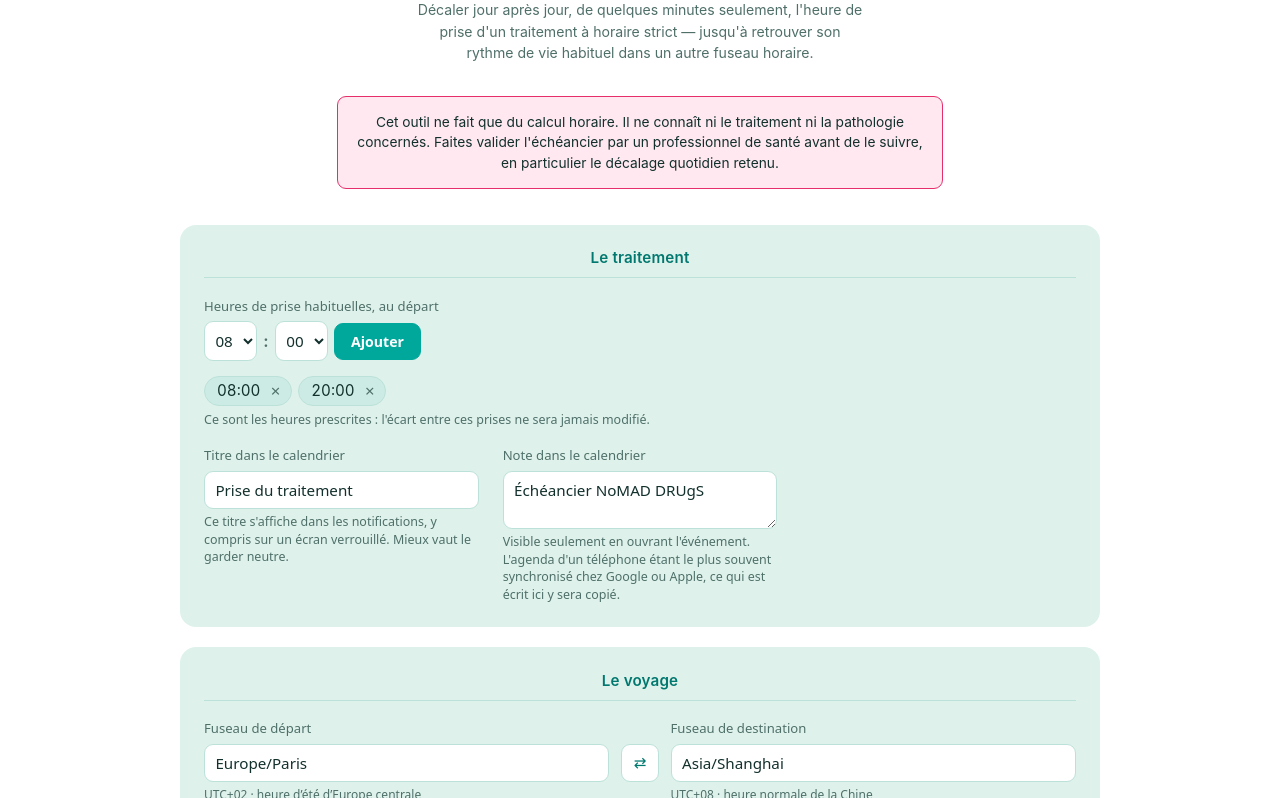
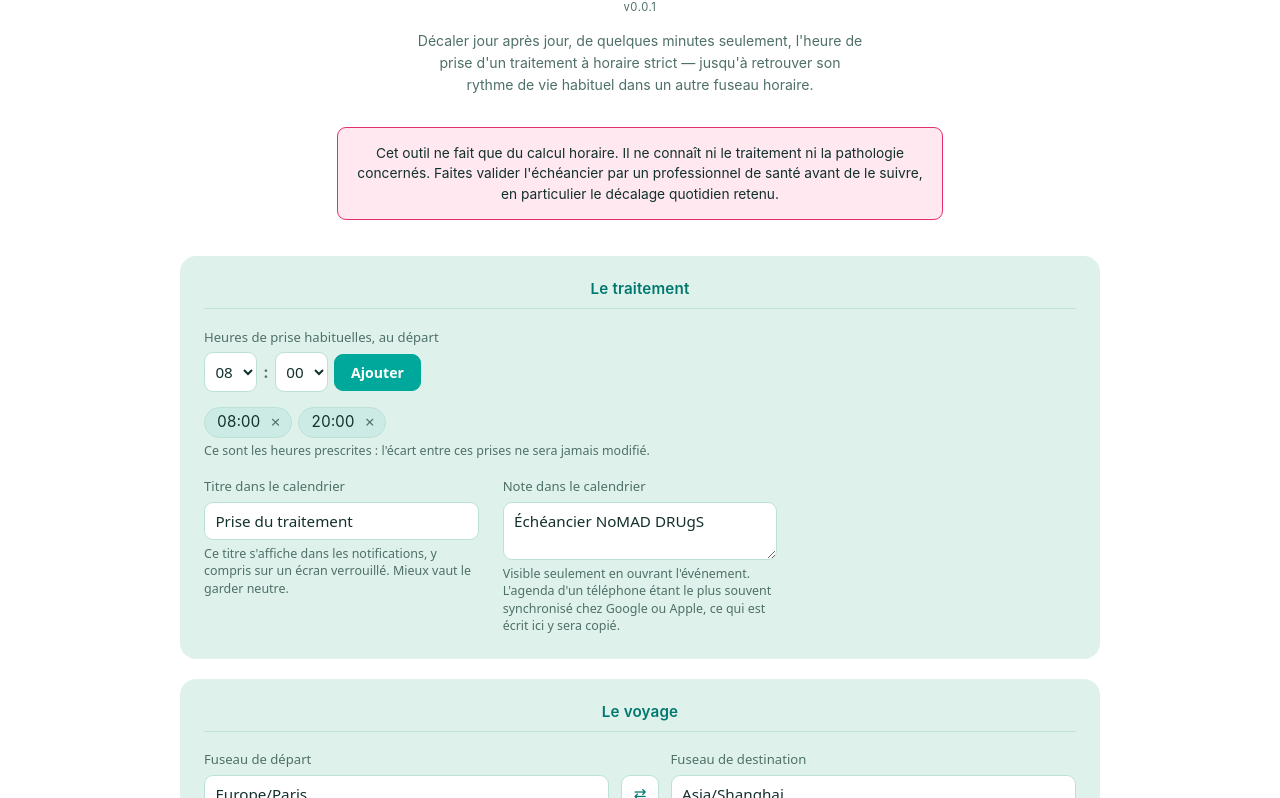
Before and after one commit to NandoGoncalves/nomaddrugs, a plain HTML site: page index.html in a window 1280 px wide. Shown: the part 102-900 px from the top of the page. Drawn offline with Linux system fonts and the light colour scheme.

Commit message:
Ajout du numéro de version

```diff
--- a/index.html
+++ b/index.html
@@ -53,6 +53,10 @@
     text-align:center;
   }
   h1 .o{font-style:italic}
+  .version{
+    text-align:center;font-size:.7rem;letter-spacing:.05em;
+    color:var(--ink-soft);margin:0 0 .9rem;
+  }
   .tagline{
     margin:0 auto 2rem;color:var(--ink-soft);max-width:32em;
     font-size:.88rem;line-height:1.55;text-align:center;
@@ -203,6 +207,7 @@
 <div class="wrap">
 
 <h1>N<span class="o">o</span>MAD DRU<span class="o">g</span>S</h1>
+<p class="version" id="version"></p>
 <p class="tagline">Décaler jour après jour, de quelques minutes seulement, l'heure de prise d'un traitement à horaire strict — jusqu'à retrouver son rythme de vie habituel dans un autre fuseau horaire.</p>
 
 <p class="care">Cet outil ne fait que du calcul horaire. Il ne connaît ni le traitement ni la pathologie concernés. Faites valider l'échéancier par un professionnel de santé avant de le suivre, en particulier le décalage quotidien retenu.</p>
@@ -324,6 +329,8 @@
 
 <script>
 "use strict";
+
+const VERSION = "0.0.1";
 
 /* ---------- fuseaux horaires ---------- */
 
@@ -676,7 +683,7 @@ function buildIcs(r) {
   const L = [
     "BEGIN:VCALENDAR",
     "VERSION:2.0",
-    "PRODID:-//NoMAD DRUgS//Echeancier//FR",
+    "PRODID:-//NoMAD DRUgS//Echeancier " + VERSION + "//FR",
     "CALSCALE:GREGORIAN",
     "METHOD:PUBLISH",
     "X-WR-CALNAME:" + icsEscape(v.subject)
@@ -1164,6 +1171,7 @@ function markStale() {
 
 fillTimeSelects("pattern", 8, 0);
 fillTimeSelects("targets", 8, 0);
+el("version").textContent = "v" + VERSION;
 defaults();
 const fromLink = fromHash();
 renderChips("pattern");
```
